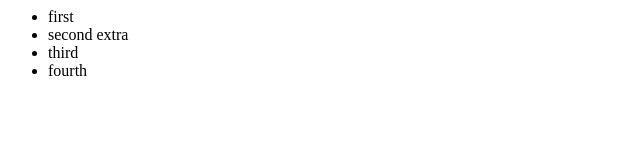
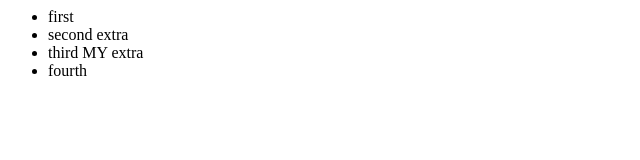
Before and after one commit to michielvanhoutte/testconflict, a plain HTML site: page index.html in a window 1280 px wide. Shown: the full height of the page, 0-640 px from the left. Drawn offline with Linux system fonts and the light colour scheme.

Commit message:
third line changed

```diff
--- a/index.html
+++ b/index.html
@@ -4,7 +4,7 @@
 		<ul>
 			<li>first</li>
 			<li>second extra</li>
-			<li>third</li>
+			<li>third MY extra</li>
 			<li>fourth</li>
 		</ul>
 	</body>
```
